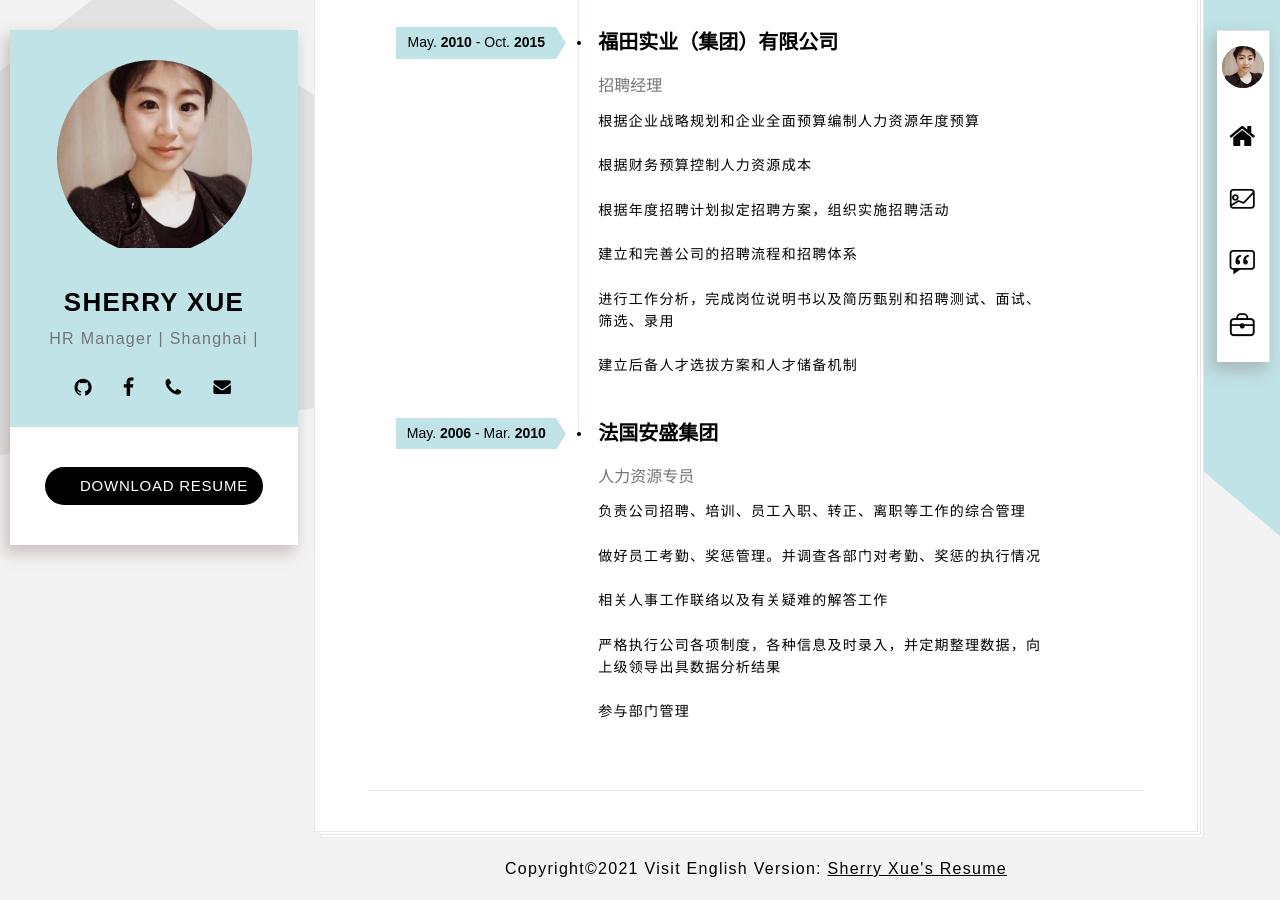
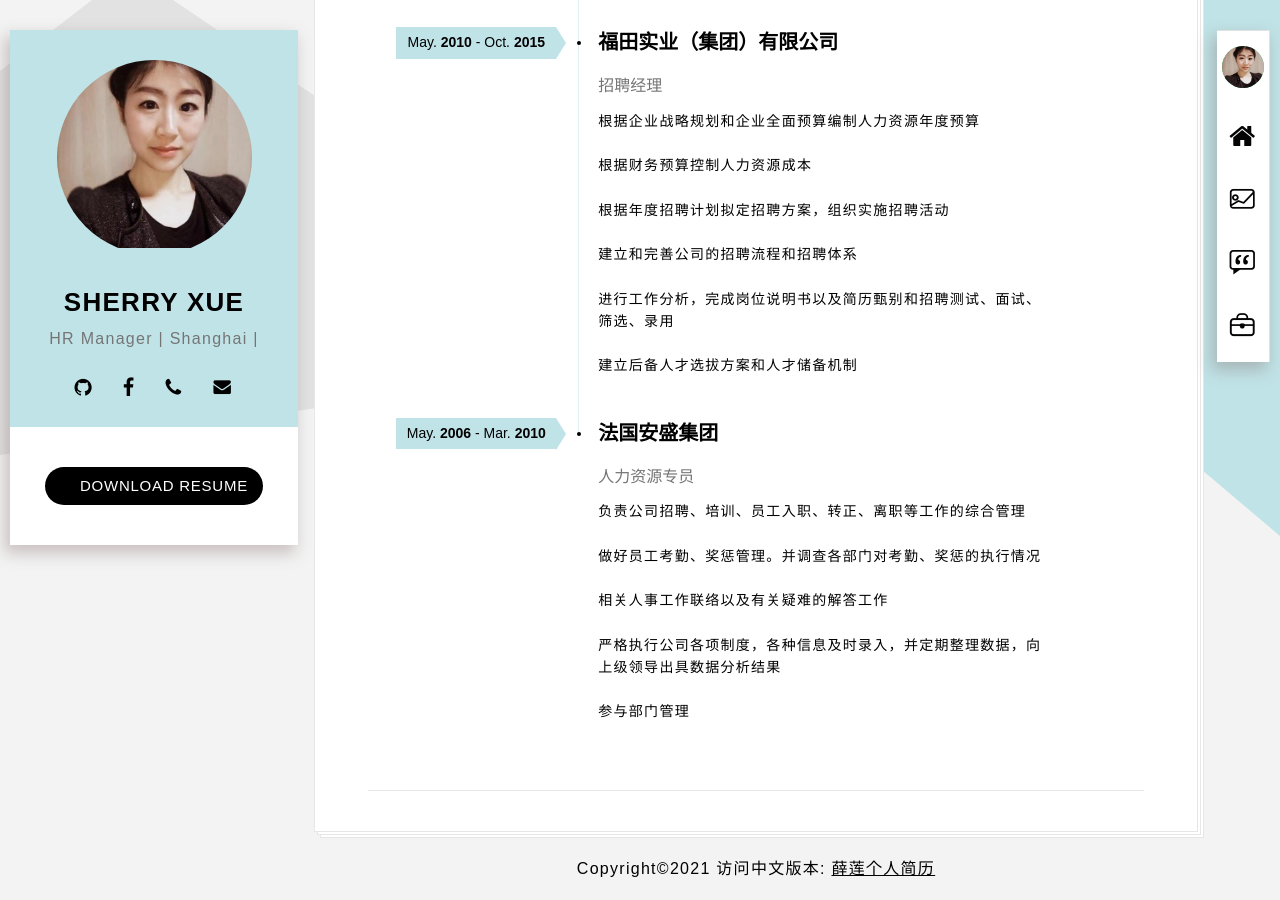
Before and after one commit to sherry0520/en, a Jekyll site: the page built from index.html, in a window 1280 px wide and 900 px high, scrolled down 1245 px. Built offline with Jekyll 4.4.1, drawn with Linux system fonts in a browser that asks for light colours; some web fonts are replaced.

Commit message:
Update footer.html

```diff
--- a/_includes/footer.html
+++ b/_includes/footer.html
@@ -1,7 +1,7 @@
 <footer id="ace-footer" class="ace-container-shift">
     <div class="ace-container">
   <div class="ace-footer-cont clear-mrg">
-    <p class="text-center"> Copyright&copy;2021 Visit English Version:  <a href="index_en.html">Sherry Xue's Resume</a></p>
+    <p class="text-center"> Copyright&copy;2021 访问中文版本:  <a href="https://sherry0520.github.io/">薛莲个人简历</a></p>
   </div>
     </div><!-- .ace-container -->
 </footer><!-- #ace-footer -->
```
